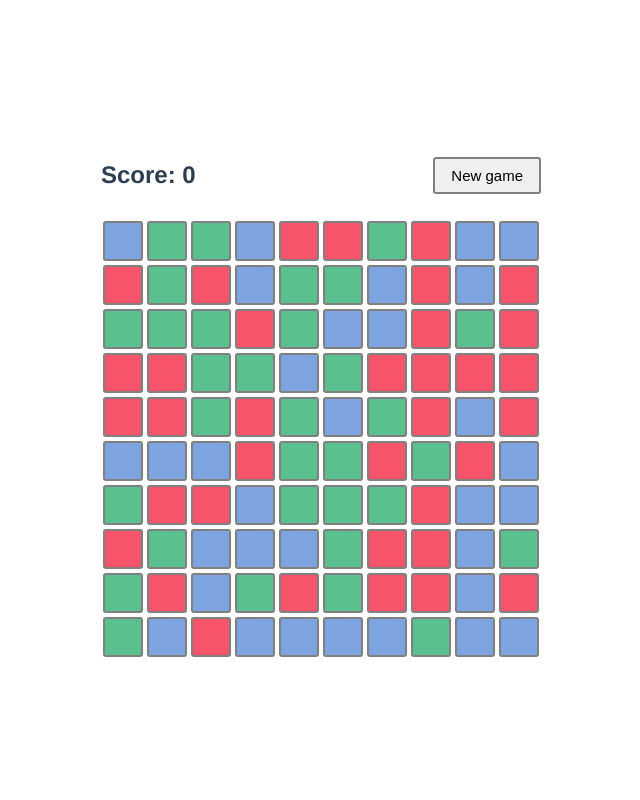
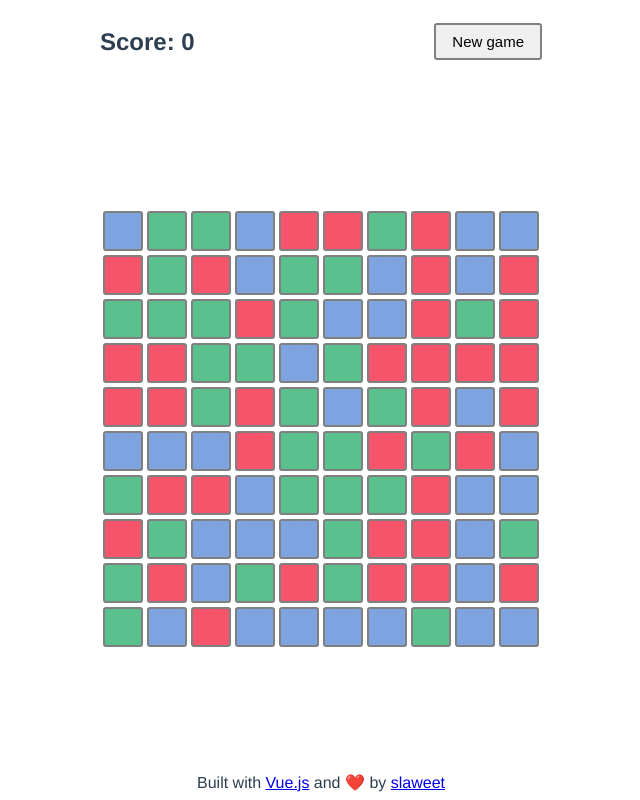
Before and after one commit to slaweet/vuejs-cube-crash, a Vue app: page / in a window 1280 px wide. Shown: the whole page, without its empty margins (319-959 px from the left). Built offline with nearby package versions, Linux system fonts and the light colour scheme.

Commit message:
🌱 Add page footer

```diff
--- a/src/App.vue
+++ b/src/App.vue
@@ -23,9 +23,5 @@ export default class App extends Vue {}
   -moz-osx-font-smoothing: grayscale;
   text-align: center;
   color: #2c3e50;
-  min-height: 98vh;
-  display: flex;
-  justify-content: center;
-  flex-direction: column;
 }
 </style>
--- a/src/components/CubeCrash.vue
+++ b/src/components/CubeCrash.vue
@@ -7,6 +7,10 @@
       </div>
     </div>
     <CubeBoard :cubes="cubes" :handleCubeClick="handleCubeClick" />
+    <div class="footer">
+      Built with <a href="https://vuejs.org/" target="_blank">Vue.js</a>
+      and ❤️  by <a href="https://github.com/slaweet" target="_blank">slaweet</a>
+    </div>
     <div class="status" v-if="gameStatus">
       <h1>{{gameStatus}}</h1>
       <div>
@@ -81,11 +85,16 @@ export default class CubeCrash extends Vue {
 <style scoped lang="scss">
 .app {
   margin: 0 auto;
+  min-height: 98vh;
+  display: flex;
+  justify-content: space-between;
+  flex-direction: column;
+  align-items: center;
 }
 
 .controls {
   display: flex;
-  width: 100%;
+  width: 442px;
   justify-content: space-between;
   align-items: center;
 }
```
